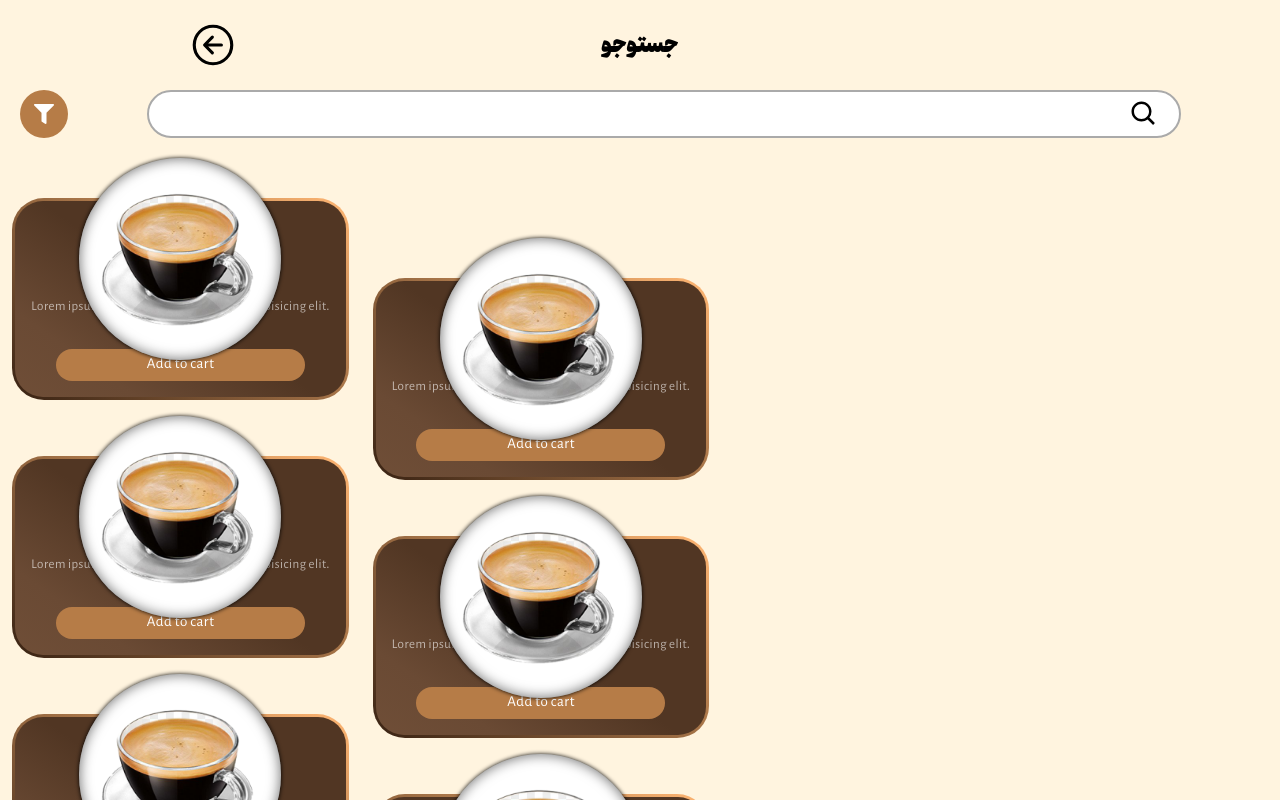
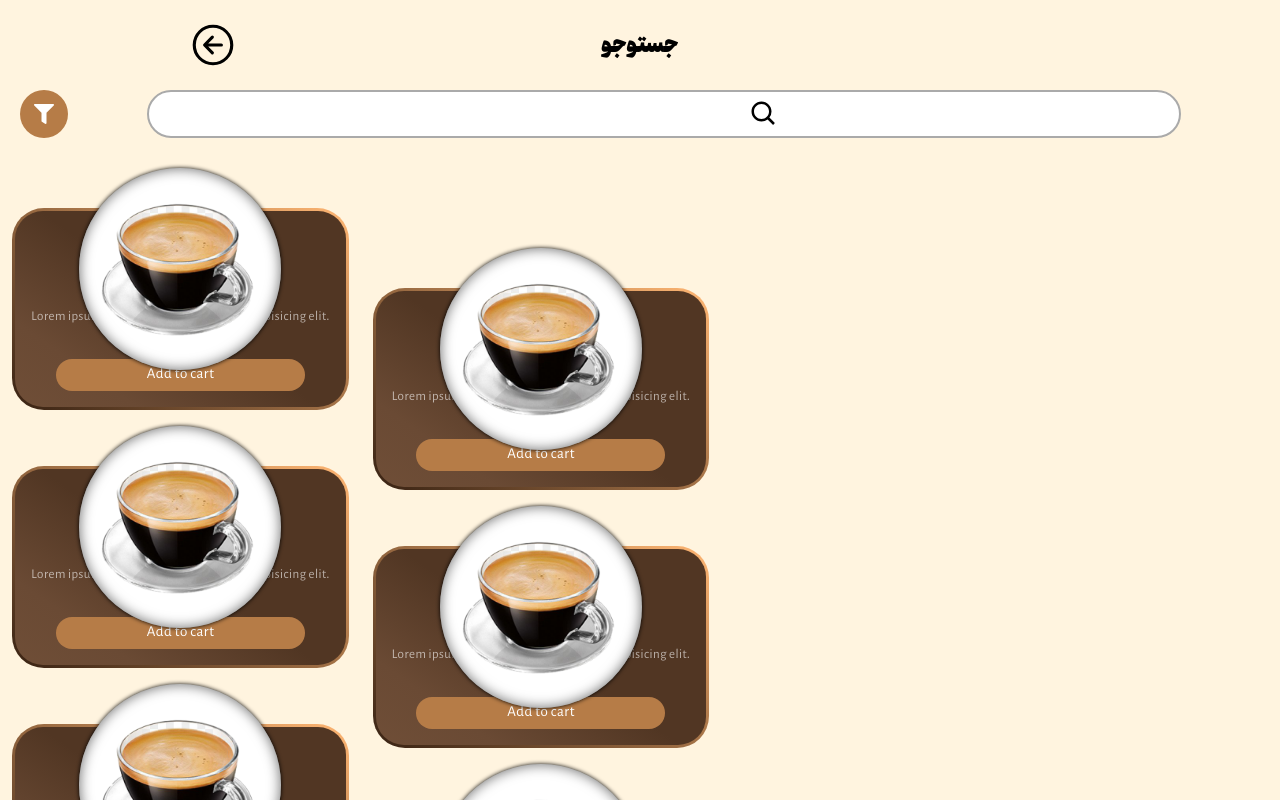
Before and after one commit to MPourmoghaddamZand/mistcoffee, a React (Vite) app: page /search in a window 1280 px wide. Shown: the top 800 px of the page. Built offline with nearby package versions, Linux system fonts and the light colour scheme.

Commit message:
navbar in search fix

```diff
--- a/src/components/utils/inputs/Input.jsx
+++ b/src/components/utils/inputs/Input.jsx
@@ -4,14 +4,14 @@ const Input = ({ placeholder, className = '', icon }) => {
   return (
     <>
       <div
-        className={`flex justify-end items-center gap-2 bg-white text-right px-5 py-4 rounded-full w-10/12 m-auto border-2 border-[#aaa] ${className}`}
+        className={`flex justify-center items-center gap-2 bg-white text-right px-5 py-4 rounded-full w-10/12 m-auto border-2 border-[#aaa] ${className}`}
       >
         <input
           className="all-unset flex-1 w-full"
           type="text"
           placeholder={placeholder}
           />
-          {icon != undefined && icon}
+          {icon !== undefined && icon}
       </div>
     </>
   );
--- a/src/pages/Search.jsx
+++ b/src/pages/Search.jsx
@@ -9,7 +9,7 @@ import Product, { ProductSearch } from '../components/Layout/Product'
 
 const SearchInput = () => {
     return (
-        <div className='flex flex-row-reverse justify-center items-center px-5'>
+        <div className=' flex flex-row-reverse justify-center items-center px-5 mt-5'>
             <Input className='h-12' icon={<BiSearch size={30} />} />
             <div className='w-12 h-12 flex justify-center items-center rounded-full bg-mysecondary'>
                 <FaFilter color='white' size={20} />
@@ -22,9 +22,12 @@ const SearchInput = () => {
 const Search = () => {
     return (
         <div className='w-full h-full flex flex-col gap-5 min-h-screen py-5 bg-myback'>
-            <SecNavbar title={'جستوجو'} path={'/menu'} />
-            <SearchInput />
-            <ProductSearch/>
+            <nav className='fixed top-0 w-full bg-myback z-10 py-5'>
+                <SecNavbar title={'جستوجو'} path={'/menu'} />
+                <SearchInput />
+            </nav>
+            <div className='mb-32'>{/* space */}</div>
+            <ProductSearch />
         </div>
     )
 }
--- a/src/pages/Starter.jsx
+++ b/src/pages/Starter.jsx
@@ -24,7 +24,7 @@ const NameSection = () => {
 const InputSection = () => {
     return (
         <div className="flex flex-col w-full gap-4 mt-8">
-            <Input placeholder={"شماره تلفن"} />
+            <Input placeholder={"شماره تلفن"} className="!text-center" icon={''}/>
             <Button link={"/menu"}>بزن بریم</Button>
         </div>
     );
```
